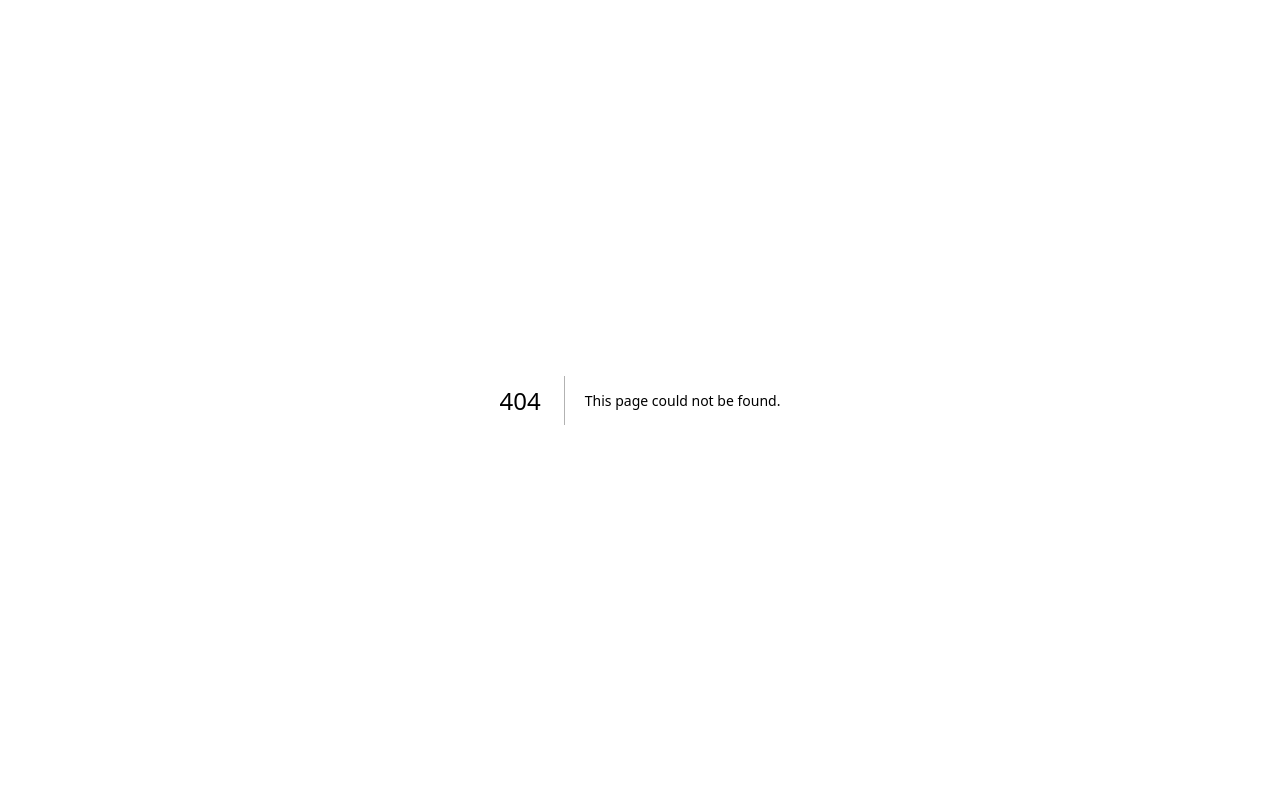
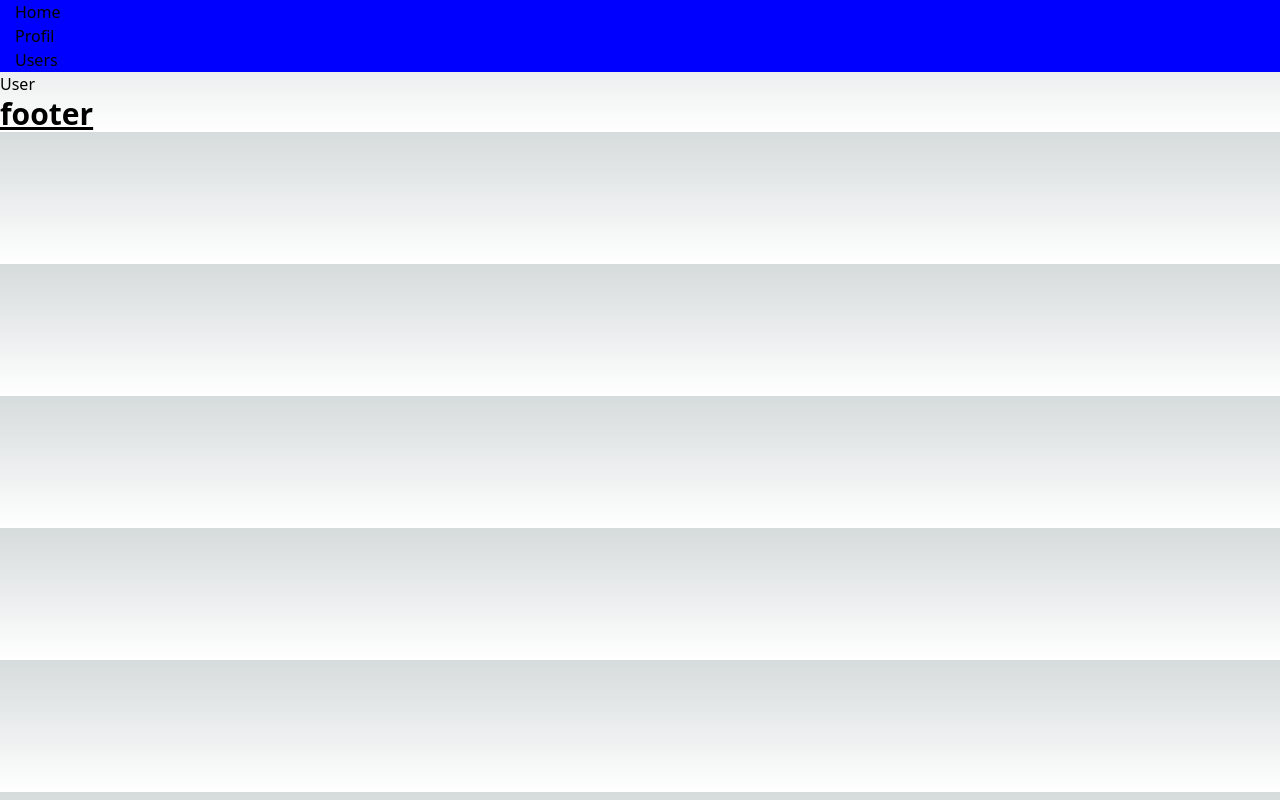
Before and after one commit to doppant/belajar-nextjs, a Next.js app in the folder sanber_nextjs/: page /users in a window 1280 px wide. Before the commit this address had no page. Built offline with nearby package versions, Linux system fonts and the light colour scheme.

Commit message:
tugas 7: halaman(users, usersDetail), routing(link header)

```diff
--- a/sanber_nextjs/components/header/index.js
+++ b/sanber_nextjs/components/header/index.js
@@ -1,8 +1,21 @@
 import { withAuth } from "../with-auth"
 import styles from "./styles.module.css"
+import Link from "next/link";
 
 function Header() {
-  return <div className={styles.header}>header</div>
+  return <div className={styles.header}>
+    <ul>
+      <li>
+        <Link href="/">Home</Link>
+      </li>
+      <li>
+        <Link href="/profil">Profil</Link>
+      </li>
+      <li>
+        <Link href="/users">Users</Link>
+      </li>
+    </ul>
+  </div>
 }
 
 export default withAuth(Header);
--- /dev/null
+++ b/sanber_nextjs/pages/users/detail.js
@@ -0,0 +1,9 @@
+import Layout from "@/layout";
+
+export default function userDetail() {
+  return (
+    <Layout>
+      User Detail
+    </Layout>
+  )
+}
--- /dev/null
+++ b/sanber_nextjs/pages/users/index.js
@@ -0,0 +1,9 @@
+import Layout from "@/layout";
+
+export default function users() {
+  return (
+    <Layout>
+      User
+    </Layout>
+  )
+}
```
